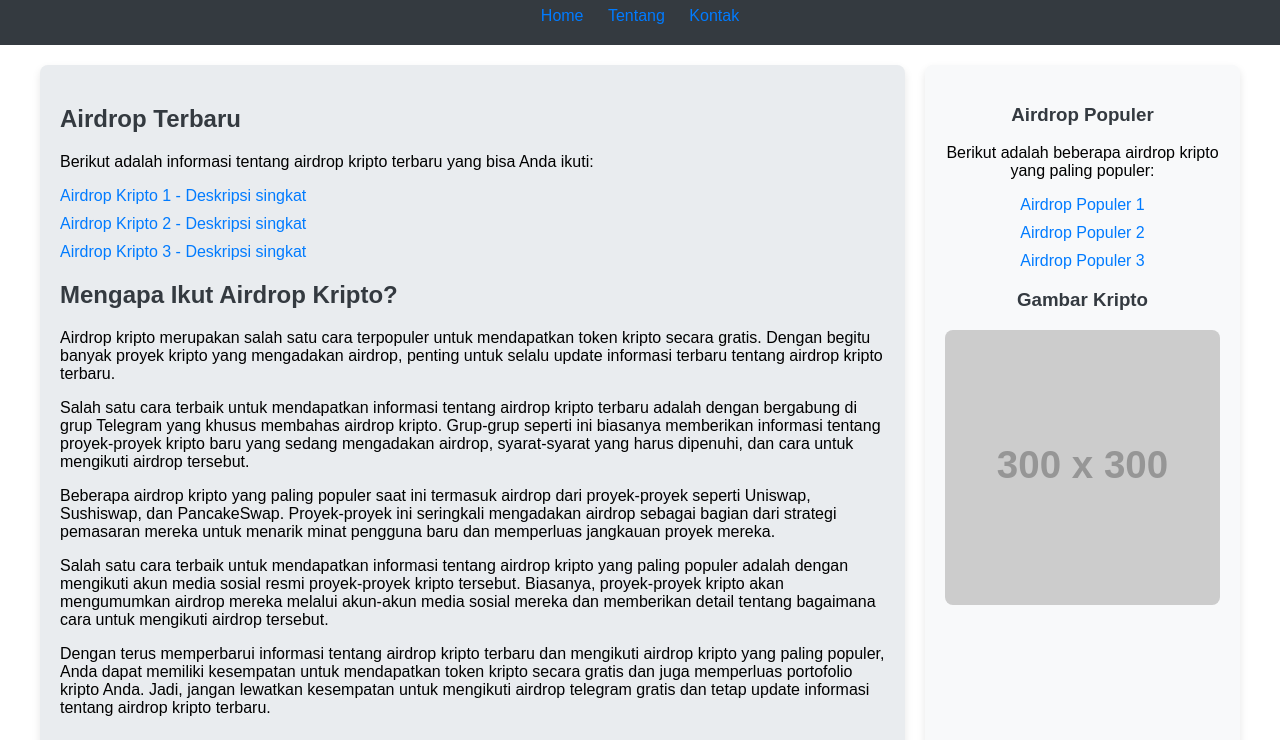
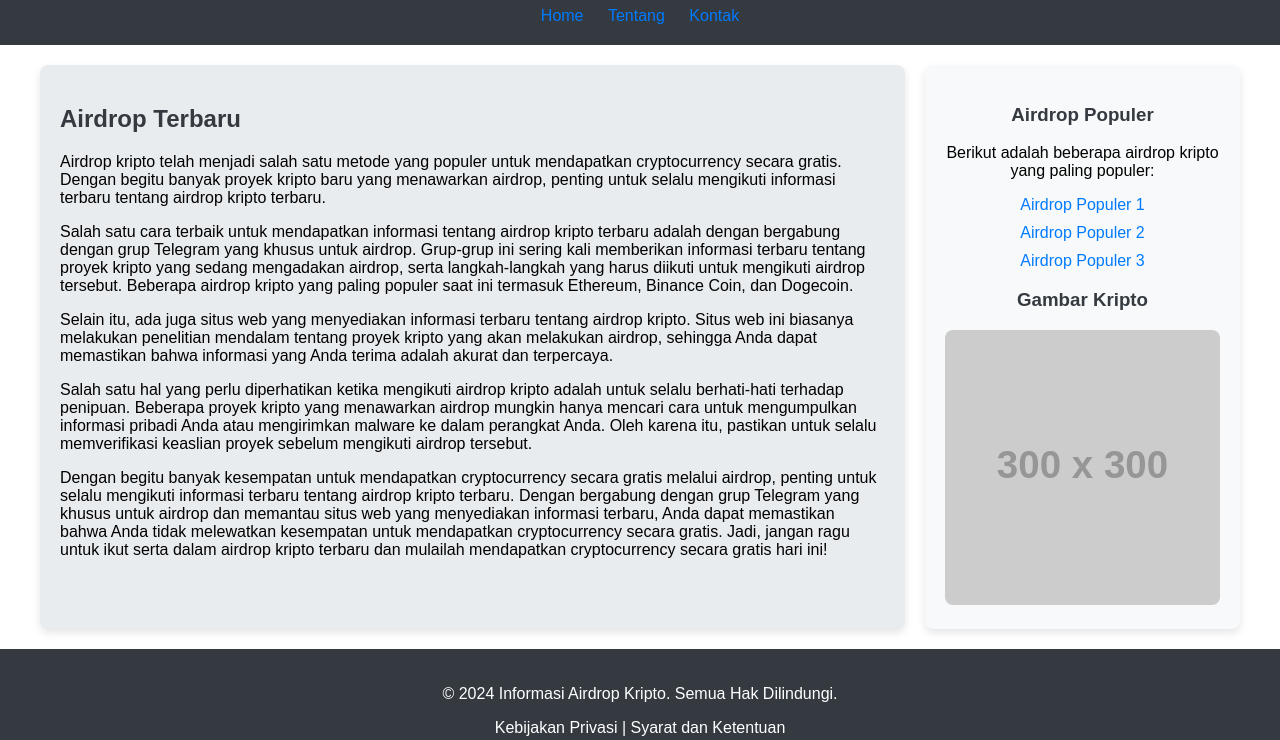
Before and after one commit to darkdragon630/AirdropEplorer, a plain HTML site: page index.html in a window 1280 px wide. Shown: the part 60-800 px from the top of the page. Drawn offline with Linux system fonts and the light colour scheme; placeholder pictures from the web are drawn by us.

Commit message:
Update index.html

```diff
--- a/index.html
+++ b/index.html
@@ -19,19 +19,11 @@
         <section class="content">
             <article>
                 <h2>Airdrop Terbaru</h2>
-                <p>Berikut adalah informasi tentang airdrop kripto terbaru yang bisa Anda ikuti:</p>
-                <ul>
-                    <li><a href="#airdrop1">Airdrop Kripto 1 - Deskripsi singkat</a></li>
-                    <li><a href="#airdrop2">Airdrop Kripto 2 - Deskripsi singkat</a></li>
-                    <li><a href="#airdrop3">Airdrop Kripto 3 - Deskripsi singkat</a></li>
-                </ul>
-
-                <h2>Mengapa Ikut Airdrop Kripto?</h2>
-                <p>Airdrop kripto merupakan salah satu cara terpopuler untuk mendapatkan token kripto secara gratis. Dengan begitu banyak proyek kripto yang mengadakan airdrop, penting untuk selalu update informasi terbaru tentang airdrop kripto terbaru.</p>
-                <p>Salah satu cara terbaik untuk mendapatkan informasi tentang airdrop kripto terbaru adalah dengan bergabung di grup Telegram yang khusus membahas airdrop kripto. Grup-grup seperti ini biasanya memberikan informasi tentang proyek-proyek kripto baru yang sedang mengadakan airdrop, syarat-syarat yang harus dipenuhi, dan cara untuk mengikuti airdrop tersebut.</p>
-                <p>Beberapa airdrop kripto yang paling populer saat ini termasuk airdrop dari proyek-proyek seperti Uniswap, Sushiswap, dan PancakeSwap. Proyek-proyek ini seringkali mengadakan airdrop sebagai bagian dari strategi pemasaran mereka untuk menarik minat pengguna baru dan memperluas jangkauan proyek mereka.</p>
-                <p>Salah satu cara terbaik untuk mendapatkan informasi tentang airdrop kripto yang paling populer adalah dengan mengikuti akun media sosial resmi proyek-proyek kripto tersebut. Biasanya, proyek-proyek kripto akan mengumumkan airdrop mereka melalui akun-akun media sosial mereka dan memberikan detail tentang bagaimana cara untuk mengikuti airdrop tersebut.</p>
-                <p>Dengan terus memperbarui informasi tentang airdrop kripto terbaru dan mengikuti airdrop kripto yang paling populer, Anda dapat memiliki kesempatan untuk mendapatkan token kripto secara gratis dan juga memperluas portofolio kripto Anda. Jadi, jangan lewatkan kesempatan untuk mengikuti airdrop telegram gratis dan tetap update informasi tentang airdrop kripto terbaru.</p>
+                <p>Airdrop kripto telah menjadi salah satu metode yang populer untuk mendapatkan cryptocurrency secara gratis. Dengan begitu banyak proyek kripto baru yang menawarkan airdrop, penting untuk selalu mengikuti informasi terbaru tentang airdrop kripto terbaru.</p>
+                <p>Salah satu cara terbaik untuk mendapatkan informasi tentang airdrop kripto terbaru adalah dengan bergabung dengan grup Telegram yang khusus untuk airdrop. Grup-grup ini sering kali memberikan informasi terbaru tentang proyek kripto yang sedang mengadakan airdrop, serta langkah-langkah yang harus diikuti untuk mengikuti airdrop tersebut. Beberapa airdrop kripto yang paling populer saat ini termasuk Ethereum, Binance Coin, dan Dogecoin.</p>
+                <p>Selain itu, ada juga situs web yang menyediakan informasi terbaru tentang airdrop kripto. Situs web ini biasanya melakukan penelitian mendalam tentang proyek kripto yang akan melakukan airdrop, sehingga Anda dapat memastikan bahwa informasi yang Anda terima adalah akurat dan terpercaya.</p>
+                <p>Salah satu hal yang perlu diperhatikan ketika mengikuti airdrop kripto adalah untuk selalu berhati-hati terhadap penipuan. Beberapa proyek kripto yang menawarkan airdrop mungkin hanya mencari cara untuk mengumpulkan informasi pribadi Anda atau mengirimkan malware ke dalam perangkat Anda. Oleh karena itu, pastikan untuk selalu memverifikasi keaslian proyek sebelum mengikuti airdrop tersebut.</p>
+                <p>Dengan begitu banyak kesempatan untuk mendapatkan cryptocurrency secara gratis melalui airdrop, penting untuk selalu mengikuti informasi terbaru tentang airdrop kripto terbaru. Dengan bergabung dengan grup Telegram yang khusus untuk airdrop dan memantau situs web yang menyediakan informasi terbaru, Anda dapat memastikan bahwa Anda tidak melewatkan kesempatan untuk mendapatkan cryptocurrency secara gratis. Jadi, jangan ragu untuk ikut serta dalam airdrop kripto terbaru dan mulailah mendapatkan cryptocurrency secara gratis hari ini!</p>
             </article>
             <aside>
                 <h3>Airdrop Populer</h3>
```
